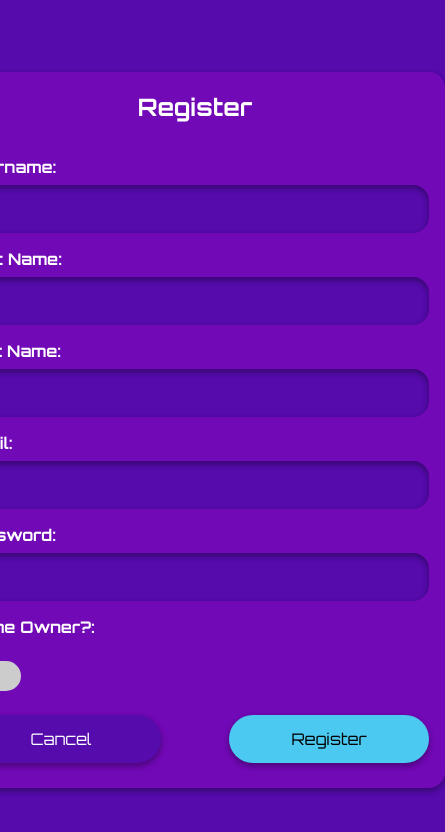
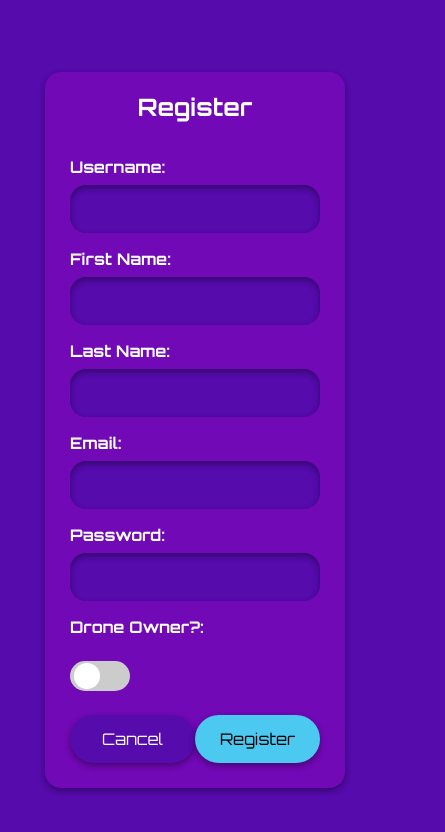
Before and after one commit to Treyson-Grange/DroneCones, a Nuxt app in the folder dronecones-app/: page /register in a window 390 px wide. Shown: the top 832 px of the page, 445 px wide, since content can reach past the window. Built offline with nearby package versions, Linux system fonts and the light colour scheme; a web font is replaced by a local one.

Commit message:
created adaptive login block

```diff
--- a/dronecones-app/assets/style.css
+++ b/dronecones-app/assets/style.css
@@ -41,7 +41,7 @@ h2{
   display: flex;
   flex-direction: column;
   align-items: center;
-  width: 500px;
+  width: clamp(300px, 75%, 500px);
   border-radius: 16px;
   padding-bottom: 25px;
   background: var(--secondary-color);
@@ -49,11 +49,11 @@ h2{
   box-shadow: 0 3px 6px rgba(0,0,0,0.16), 0 3px 6px rgba(0,0,0,0.23);
 }
 form{
-  width: calc(100% - 32px);
+  width: calc(100% - 50px);
 }
 /* Input form */
 .form-group {
-  width: calc(100% - 32px);
+  width: 100%;
   display: flex;
   flex-direction: column;
 }
@@ -64,7 +64,7 @@ label {
 /* Text boxes */
 input {
   border: none;
-  width: 100%;
+  width: calc(100% - 32px);
   height: 48px;
   border-radius: 16px;
   padding: 0px 16px 0px 16px;
```
